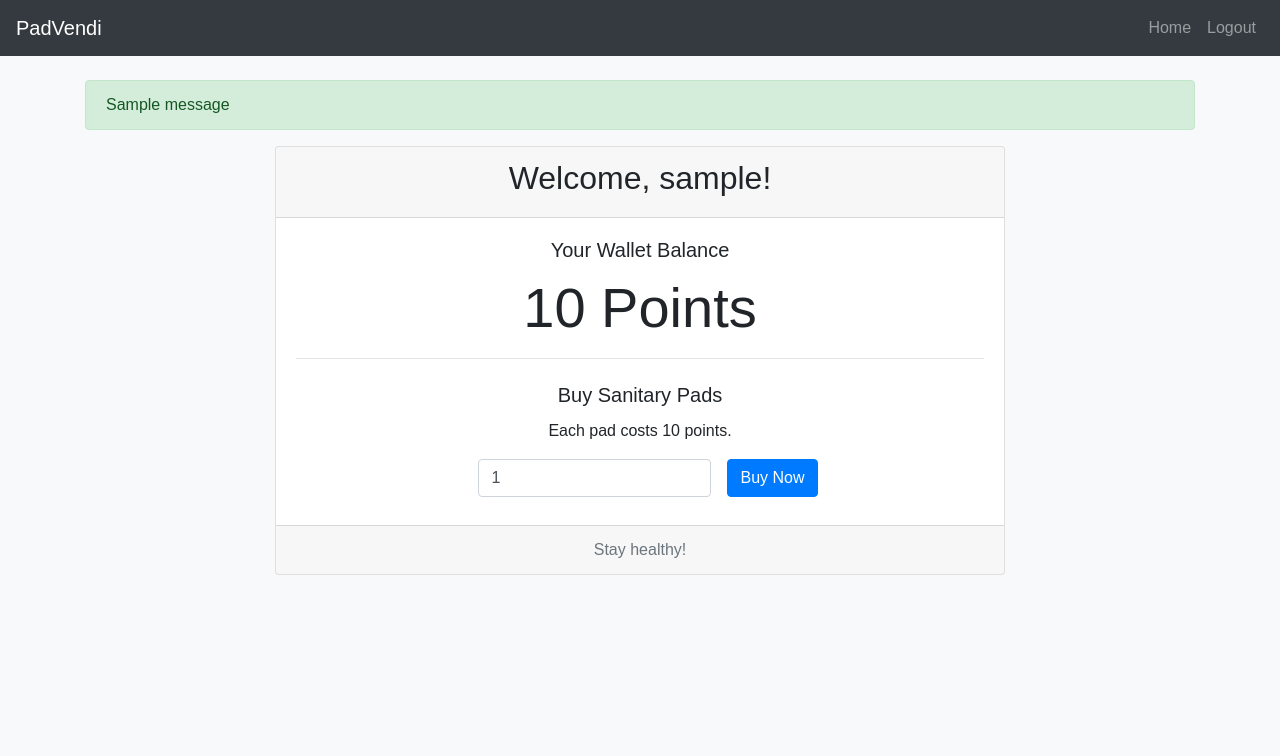
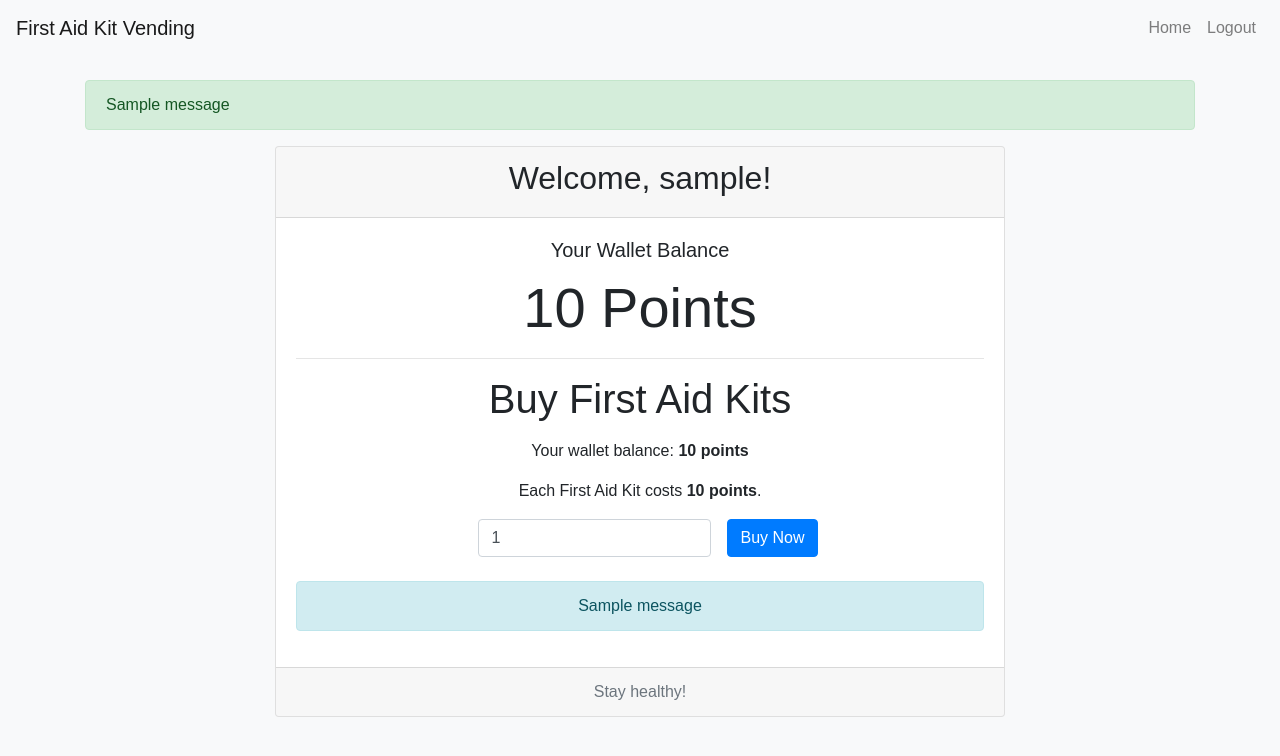
Before and after one commit to HarshalVanhere/vending_machine, a Flask app: page / in a window 1280 px wide. Shown: the top 756 px of the page. Run offline with Flask 3, Linux system fonts and the light colour scheme; a user stored in the database is signed in; tables that the repository leaves empty hold one stand-in row (values such as "Sample post"); one stand-in notice (Sample message) is shown; some libraries are stand-ins or nearby versions.

Commit message:
Replace 'sanitary pad' text with 'First Aid Kit' in UI and messages

```diff
--- a/app/app.py
+++ b/app/app.py
@@ -152,6 +152,25 @@ def buy_pads():
     flash(f'Successfully purchased {pads_to_buy} pads for {points_needed} points!')
     return redirect(url_for('index'))
 
+@app.route('/buy_first_aid_kit', methods=['POST'])
+def buy_first_aid_kit():
+    if 'user_id' not in session:
+        return redirect(url_for('login'))
+
+    user = User.query.get(session['user_id'])
+    if request.method == 'POST':
+        pads = int(request.form.get('pads', 1))
+        cost = pads * 10
+        if user.wallet_points < cost:
+            flash('Not enough points to buy First Aid Kit(s).')
+            return redirect(url_for('index'))
+        user.wallet_points -= cost
+        tx = Transaction(user_id=user.id, pads=pads, points_deducted=cost)
+        db.session.add(tx)
+        db.session.commit()
+        flash(f'Purchase successful — {pads} First Aid Kit(s) ordered. The machine will dispense shortly.')
+        return redirect(url_for('index'))
+
 # --- API for ESP32 Polling ---
 @app.route('/api/dispense_jobs', methods=['GET'])
 def dispense_jobs():
--- a/app/templates/base.html
+++ b/app/templates/base.html
@@ -3,13 +3,13 @@
 <head>
     <meta charset="utf-8">
     <meta name="viewport" content="width=device-width, initial-scale=1, shrink-to-fit=no">
-    <title>{% block title %}Vending Machine{% endblock %}</title>
+    <title>First Aid Kit Vending Machine</title>
     <link rel="stylesheet" href="https://stackpath.bootstrapcdn.com/bootstrap/4.5.2/css/bootstrap.min.css">
     <link rel="stylesheet" href="{{ url_for('static', filename='css/style.css') }}">
 </head>
 <body class="bg-light">
-    <nav class="navbar navbar-expand-lg navbar-dark bg-dark">
-        <a class="navbar-brand" href="{{ url_for('index') }}">PadVendi</a>
+    <nav class="navbar navbar-expand-lg navbar-light bg-light">
+        <a class="navbar-brand" href="{{ url_for('index') }}">First Aid Kit Vending</a>
         <button class="navbar-toggler" type="button" data-toggle="collapse" data-target="#navbarNav" aria-controls="navbarNav" aria-expanded="false" aria-label="Toggle navigation">
             <span class="navbar-toggler-icon"></span>
         </button>
--- a/app/templates/index.html
+++ b/app/templates/index.html
@@ -13,16 +13,27 @@
                 <h5 class="card-title">Your Wallet Balance</h5>
                 <p class="card-text display-4">{{ user.wallet_points }} Points</p>
                 <hr>
-                <h5 class="card-title mt-4">Buy Sanitary Pads</h5>
-                <p class="card-text">Each pad costs 10 points.</p>
+                <h1 class="mb-3">Buy First Aid Kits</h1>
+
+                <p>Your wallet balance: <strong>{{ user.wallet_points }} points</strong></p>
+                <p>Each First Aid Kit costs <strong>10 points</strong>.</p>
 
                 <form action="{{ url_for('buy_pads') }}" method="POST" class="form-inline justify-content-center">
                     <div class="form-group mx-sm-3 mb-2">
-                        <label for="pads" class="sr-only">Number of Pads</label>
+                        <label for="pads" class="sr-only">Number of Kits</label>
                         <input type="number" class="form-control" id="pads" name="pads" min="1" value="1" required>
                     </div>
                     <button type="submit" class="btn btn-primary mb-2">Buy Now</button>
                 </form>
+
+                <!-- flash messages -->
+                {% with messages = get_flashed_messages() %}
+                  {% if messages %}
+                    {% for msg in messages %}
+                      <div class="alert alert-info mt-3">{{ msg | safe }}</div>
+                    {% endfor %}
+                  {% endif %}
+                {% endwith %}
             </div>
             <div class="card-footer text-muted">
                 Stay healthy!
```
Also changed, not shown: app/templates/admin_dashboard.html (+42 -18 lines).
